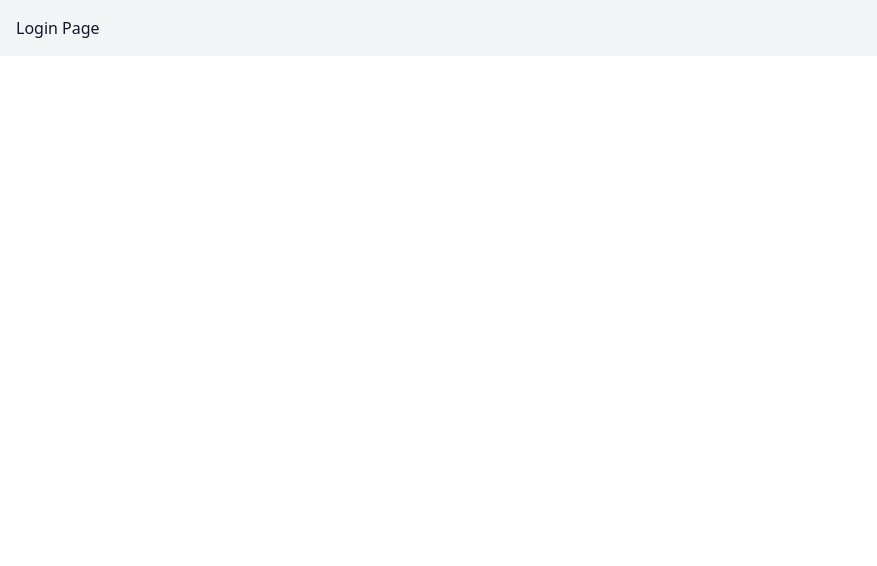
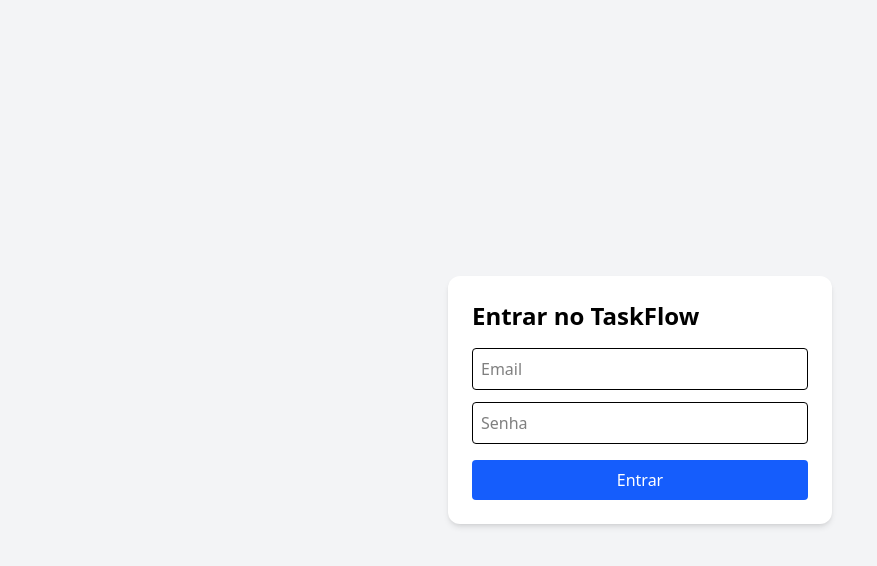
Before and after one commit to ThiagoTJ/taskflow, a React (Vite) app: page /login in a window 1280 px wide. Shown: the top 566 px of the page, without its empty margins (0-877 px from the left). Built offline with nearby package versions, Linux system fonts and the light colour scheme.

Commit message:
feat(auth): implementação da página de login e contexto de autenticação

```diff
--- a/src/App.jsx
+++ b/src/App.jsx
@@ -1,15 +1,20 @@
-import { BrowserRouter as Router, Routes, Route } from "react-router-dom"
+import { BrowserRouter as Router, Routes, Route } from 'react-router-dom'
+import { Login } from './pages/Login'
+import { AuthProvider } from './context/AuthContext'
+
+function Dashboard() {
+  return <div className="p-4">Bem-vindo ao painel do TaskFlow</div>
+}
 
 export function App() {
-
   return (
-   <Router>
-    <div className="min-hscreen bg-gray-100 text-gray-900">
-      <Routes>
-        <Route path="/" element={<div className="p-4">Dashboard (em construção)</div>}/>
-        <Route path="/login" element={<div className="p-4">Login Page</div>}/>
-      </Routes>
-    </div>
-   </Router>
+    <Router>
+      <AuthProvider>
+        <Routes>
+          <Route path="/" element={<Dashboard />} />
+          <Route path="/login" element={<Login />} />
+        </Routes>
+      </AuthProvider>
+    </Router>
   )
 }
--- /dev/null
+++ b/src/context/AuthContext.jsx
@@ -0,0 +1,30 @@
+import { createContext, useState } from 'react'
+import { useNavigate } from 'react-router-dom'
+
+export const AuthContext = createContext();
+
+export function AuthProvider({children}) {
+  const [user, setUser] = useState(null);
+  const navigate = useNavigate();
+
+  function login({ email, password }) {
+    if(email === 'admin@taskflow.com' && password === '123456') {
+      const fakeUser = { name: 'Admin', email}
+      setUser(fakeUser)
+      navigate('/')
+    } else {
+      alert('Credenciais inválidas');
+    }
+  }
+
+  function logout() {
+    setUser(null)
+    navigate('/login')
+  }
+
+  return (
+    <AuthContext.Provider value={{ user, login, logout }}>
+      {children}
+    </AuthContext.Provider>
+  )
+}
--- /dev/null
+++ b/src/pages/Login.jsx
@@ -0,0 +1,54 @@
+import { useState, useContext } from 'react'
+import { AuthContext } from '../context/AuthContext'
+
+export function Login() {
+  const { login } = useContext(AuthContext)
+  const [form, setForm] = useState({ email: '', password: '' })
+
+  function handleChange(e) {
+    const { name, value } = e.target
+    setForm((prev) => ({ ...prev, [name]: value }))
+  }
+
+  function handleSubmit(e) {
+    e.preventDefault()
+    login(form)
+  }
+
+  return (
+    <div className="flex items-center justify-center min-h-screen bg-gray-100">
+      <form
+        onSubmit={handleSubmit}
+        className="bg-white shadow-md rounded-xl p-6 w-full max-w-sm"
+      >
+        <h2 className="text-2xl font-semibold mb-4">Entrar no TaskFlow</h2>
+        <input
+          type="email"
+          name="email"
+          placeholder="Email"
+          value={form.email}
+          onChange={handleChange}
+          className="w-full p-2 mb-3 border rounded"
+          required
+        />
+
+        <input
+          type="password"
+          name="password"
+          placeholder="Senha"
+          value={form.password}
+          onChange={handleChange}
+          className="w-full p-2 mb-4 border rounded"
+          required
+        />
+
+        <button
+          type="submit"
+          className="w-full bg-blue-600 text-white py-2 rounded hover:bg-blue-700"
+        >
+          Entrar
+        </button>
+      </form>
+    </div>
+  )
+}
```
